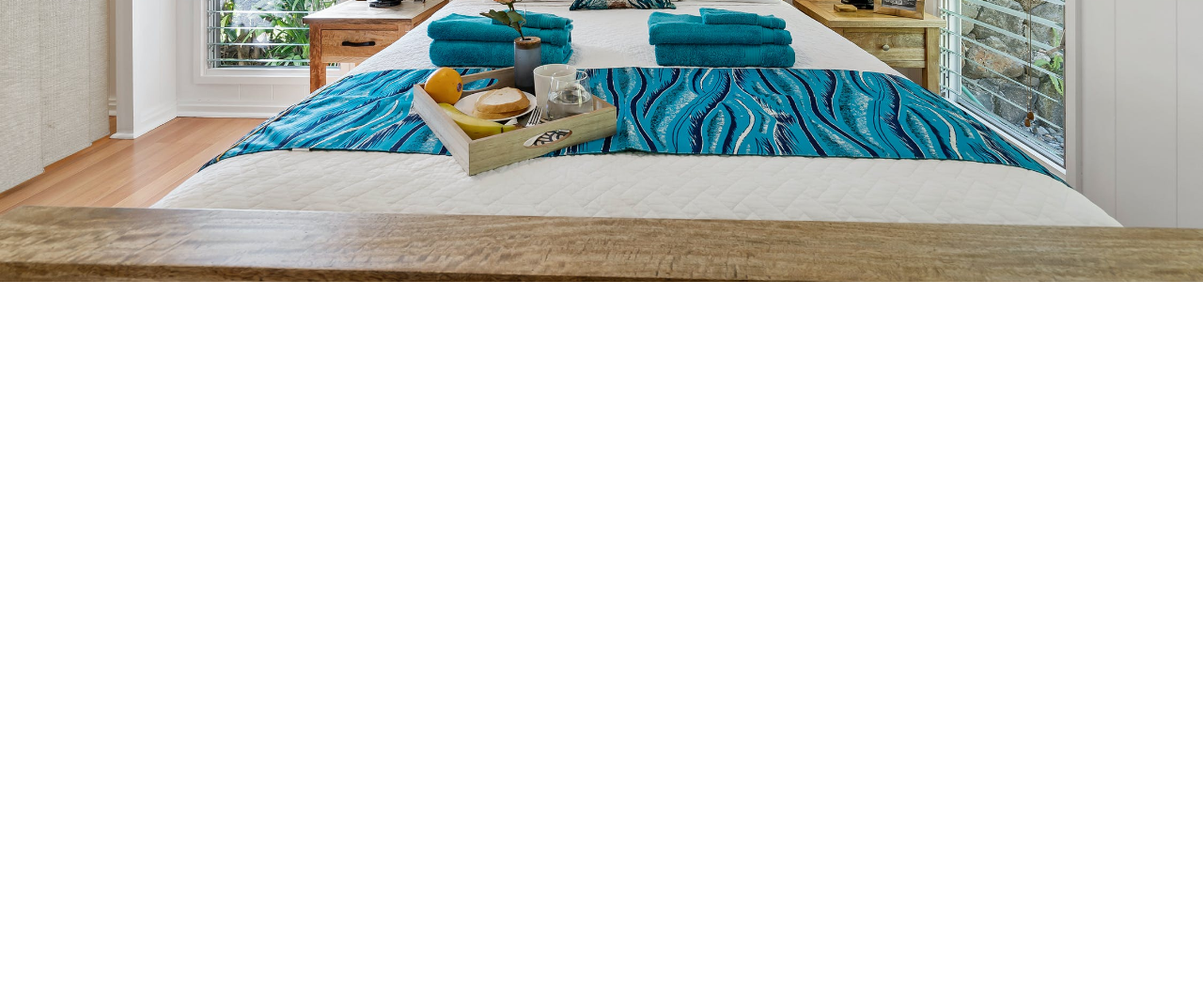
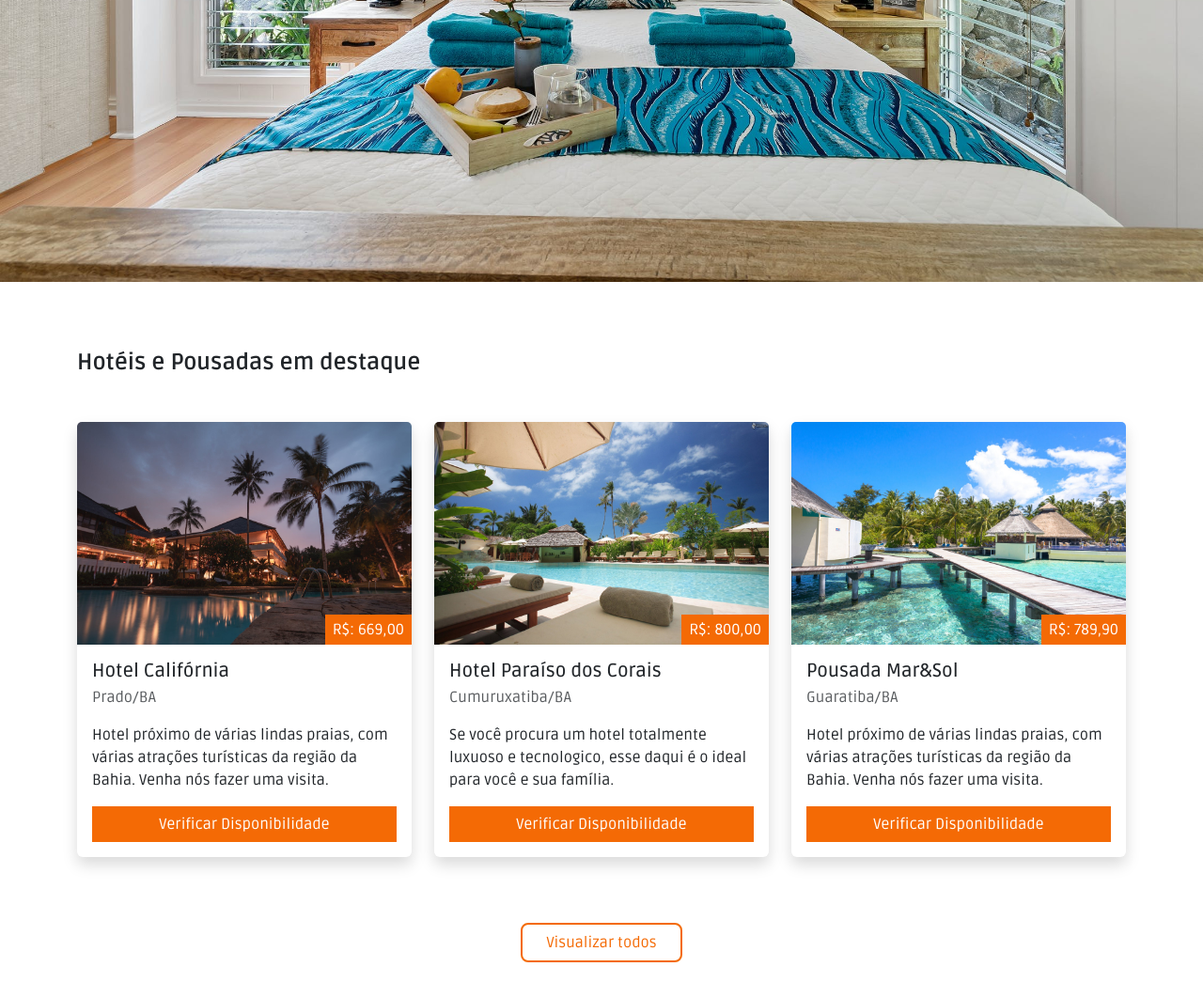
Before and after one commit to nildogalvino/hotel, a plain HTML site: page index.html in a window 1280 px wide. Shown: the part 564-1626 px from the top of the page at 94% size. Before the commit the page ends 864 px from the top, so only its background shows below. Drawn offline with nearby package versions, Linux system fonts and the light colour scheme.

Commit message:
Hotel Plazza
Dando continuidade ao projeto, foi desenvolvido a parte dos destaques

```diff
--- a/assets/css/buttons.css
+++ b/assets/css/buttons.css
@@ -12,3 +12,21 @@
     color: var(--bg-white);
     background-color: var(--bg-orange-hover);
 }
+
+.btn-orange-outline{
+    color: var(--bg-orange);
+    background-color: transparent;
+    outline: 2px solid var(--bg-orange);
+    transition: 0.5s;
+    box-shadow: none;
+    font-size: 1rem;
+    font-family: 'Ruda', sans-serif;
+    font-weight: 400;
+}
+
+.btn-orange-outline:hover{
+    color: var(--bg-white);
+    background-color: var(--bg-orange);
+    border-radius: 0px;
+    outline: none;
+}
--- /dev/null
+++ b/assets/css/colors.css
@@ -0,0 +1,9 @@
+.bg-color-orange{
+    color: var(--bg-white);
+    background-color: var(--bg-orange);
+}
+
+.bg-color-roxo{
+    color: var(--bg-white);
+    background-color: var(--bg-roxo);
+}
--- /dev/null
+++ b/assets/css/position.css
@@ -0,0 +1,31 @@
+.right-0{
+    right: 0px;
+}
+.right-25{
+    right: 25px;
+}
+.right-50{
+    right: 50px;
+}
+.right-75{
+    right: 75px;
+}
+.right-100{
+    right: 100px;
+}
+
+.left-0{
+    left: 0px;
+}
+.left-25{
+    left: 25px;
+}
+.left-50{
+    left: 50px;
+}
+.left-75{
+    left: 75px;
+}
+.left-100{
+    left: 100px;
+}
--- a/assets/css/theme.css
+++ b/assets/css/theme.css
@@ -3,6 +3,8 @@
 @import 'navbar.css';
 @import 'background.css';
 @import 'inputs.css';
+@import 'position.css';
+@import 'colors.css';
 
 
 /* Configurações de cores */
--- a/index.html
+++ b/index.html
@@ -34,6 +34,7 @@
       </nav>
       <!--End Navbar-->
 
+      <!--Banner-->
       <main class="w-100 min-vh-100 background-banner d-flex align-items-center">
         <div class="container">
           <div class="card rounded-1 border-0 p-1 pt-4 pb-4 p-lg-4 pb-md-0 pb-lg-0 shadow">
@@ -73,7 +74,75 @@
           </div>
         </div>
       </main>
+      <!--Banner End-->
 
+      <main class="w-100 pb-5 pt-lg-4 pb-lg-5">
+        <div class="container pt-5 pb-2 pt-lg-5 pb-lg-0">
+          <h1 class="fs-4 text-center text-lg-start mb-5 fw-bold">Hotéis e Pousadas em destaque</h1>
+          <div class="row mb-4">
+            <div class="col-12 col-md-12 col-lg-4 mb-5">
+              <div class="card shadow border-0">
+                <div class="position-relative">
+                  <img src="assets/img/hoteis/hotel-1.jpeg" alt="Foto de Hotel" class="card-img-top">
+                  <span class="position-absolute bottom-0 right-0 bg-color-orange ps-2 pe-2 pt-1 pb-1">R$: 669,00</span>
+                </div>
+                <div class="card-body p-3 ">
+                  <h5 class="card-title mb-1">Hotel Califórnia</h5>
+                  <p class="text-muted">Prado/BA</p>
+                  <p class="card-text">
+                    Hotel próximo de várias lindas praias,
+                    com várias atrações turísticas da região da Bahia.
+                    Venha nós fazer uma visita.
+                  </p>
+                  <a href="#" class="btn btn-orange rounded-0 w-100">Verificar Disponibilidade</a>
+                </div>
+              </div>
+            </div>
+            <div class="col-12 col-md-12 col-lg-4 mb-5">
+              <div class="card shadow border-0">
+                <div class="position-relative">
+                  <img src="assets/img/hoteis/hotel-2.jpeg" alt="Foto de Hotel" class="card-img-top">
+                  <span class="position-absolute bottom-0 right-0 bg-color-orange ps-2 pe-2 pt-1 pb-1">R$: 800,00</span>
+                </div>
+                <div class="card-body p-3 ">
+                  <h5 class="card-title mb-1">Hotel Paraíso dos Corais</h5>
+                  <p class="text-muted">Cumuruxatiba/BA</p>
+                  <p class="card-text">
+                    Se você procura um hotel totalmente luxuoso e tecnologico,
+                    esse daqui é o ideal para você e sua família.
+                  </p>
+                  <a href="#" class="btn btn-orange rounded-0 w-100">Verificar Disponibilidade</a>
+                </div>
+              </div>
+            </div>
+            <div class="col-12 col-md-12 col-lg-4 mb-5">
+              <div class="card shadow border-0">
+                <div class="position-relative">
+                  <img src="assets/img/hoteis/hotel-3.jpeg" alt="Foto de Hotel" class="card-img-top">
+                  <span class="position-absolute bottom-0 right-0 bg-color-orange ps-2 pe-2 pt-1 pb-1">R$: 789,90</span>
+                </div>
+                <div class="card-body p-3 ">
+                  <h5 class="card-title mb-1">Pousada Mar&Sol</h5>
+                  <p class="text-muted">Guaratiba/BA</p>
+                  <p class="card-text">
+                    Hotel próximo de várias lindas praias,
+                    com várias atrações turísticas da região da Bahia.
+                    Venha nós fazer uma visita.
+                  </p>
+                  <a href="#" class="btn btn-orange rounded-0 w-100">Verificar Disponibilidade</a>
+                </div>
+              </div>
+            </div>
+          </div>
+          <div class="row">
+            <div class="col-12 d-flex justify-content-center">
+              <a href="#" class="btn btn-orange-outline ps-4 pe-4">
+                Visualizar todos
+              </a>
+            </div>
+          </div>
+        </div>
+      </main>
 
 </body>
 <script src="https://cdn.jsdelivr.net/npm/@popperjs/core@2.11.8/dist/umd/popper.min.js" integrity="sha384-I7E8VVD/ismYTF4hNIPjVp/Zjvgyol6VFvRkX/vR+Vc4jQkC+hVqc2pM8ODewa9r" crossorigin="anonymous"></script>
```
